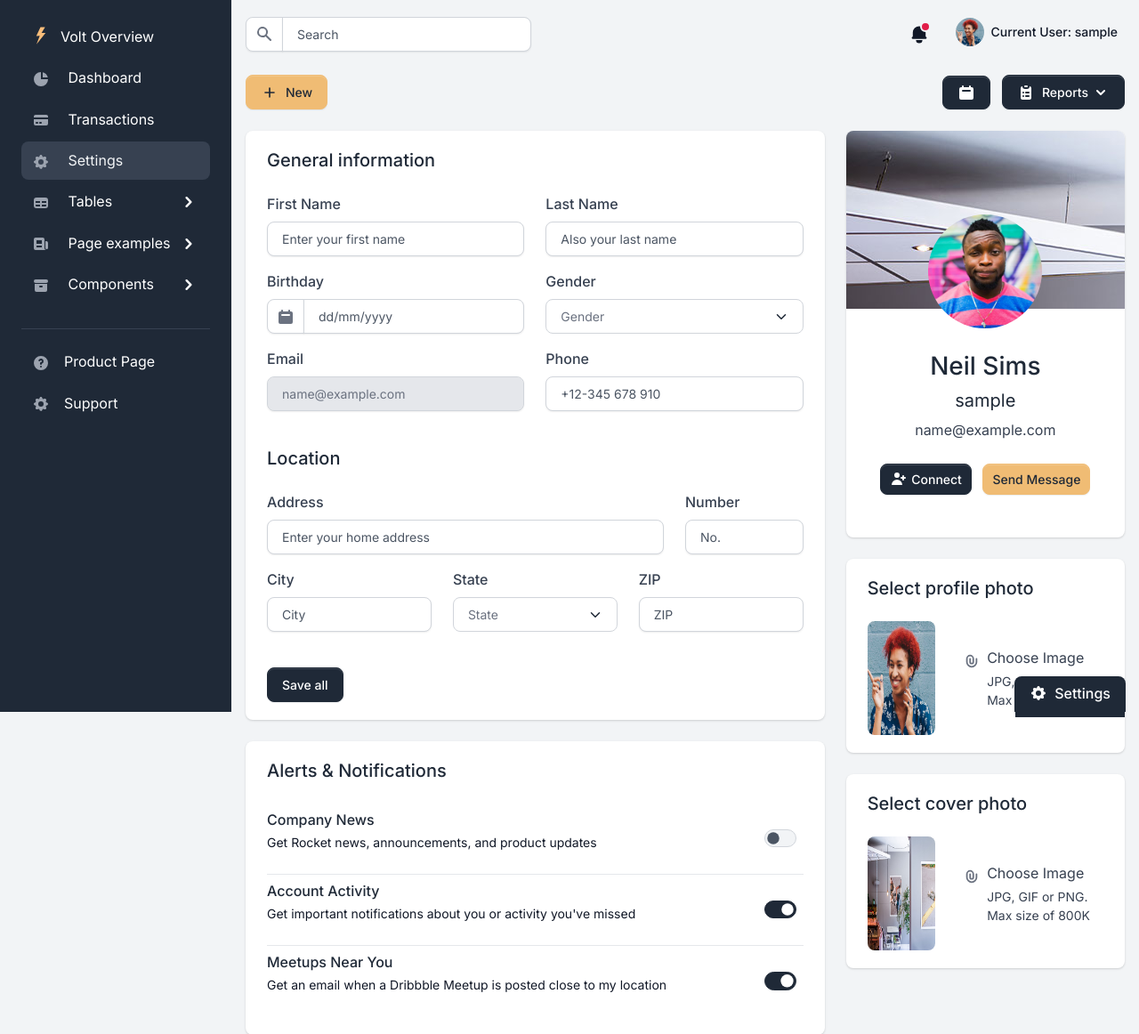
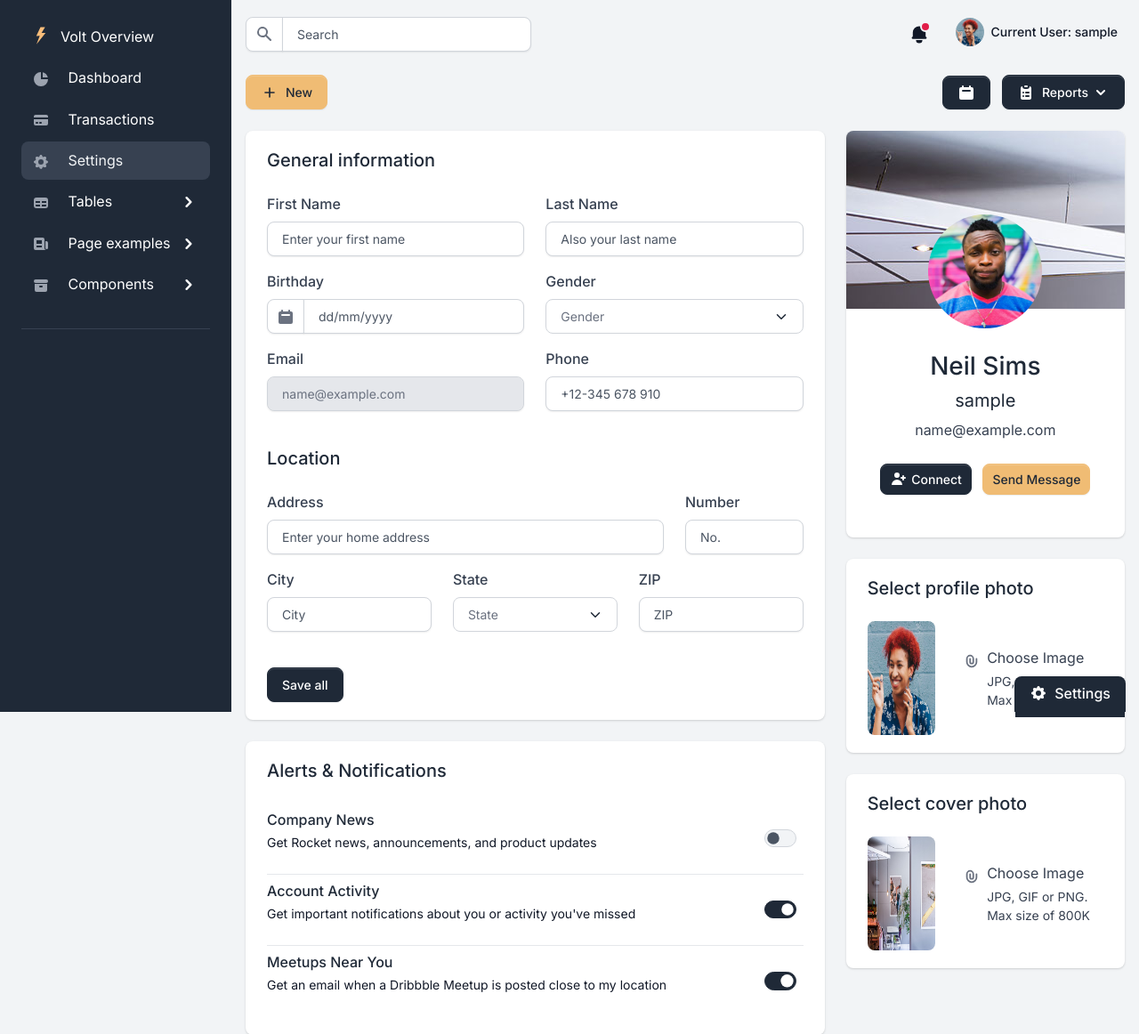
Before and after one commit to NaffanDroo/weathery, a Flask app: page /settings.html in a window 1280 px wide. Shown: the top 1162 px of the page at 89% size. Run offline with Flask 2, Linux system fonts and the light colour scheme; the visitor is signed in with stand-in values (Sample User, id 1); data comes from the database, SQL or seed files in the repository; some libraries are stand-ins or nearby versions.

Commit message:
Strip out some stuff

```diff
--- a/weathery/templates/includes/sidebar.html
+++ b/weathery/templates/includes/sidebar.html
@@ -236,31 +236,6 @@
         </div>
       </li>
       <li role="separator" class="dropdown-divider mt-4 mb-3 border-gray-700"></li>
-      <li class="nav-item">
-        <a href="https://appseed.us/admin-dashboards/flask-dashboard-volt" target="_blank"
-          class="nav-link d-flex align-items-center">
-          <span class="sidebar-icon">
-            <svg class="icon icon-xs me-2" fill="currentColor" viewBox="0 0 20 20" xmlns="http://www.w3.org/2000/svg">
-              <path fill-rule="evenodd"
-                d="M18 10a8 8 0 11-16 0 8 8 0 0116 0zm-8-3a1 1 0 00-.867.5 1 1 0 11-1.731-1A3 3 0 0113 8a3.001 3.001 0 01-2 2.83V11a1 1 0 11-2 0v-1a1 1 0 011-1 1 1 0 100-2zm0 8a1 1 0 100-2 1 1 0 000 2z"
-                clip-rule="evenodd"></path>
-            </svg>
-          </span>
-          <span class="sidebar-text">Product Page</span>
-        </a>
-      </li>
-      <li class="nav-item">
-        <a target="_blank" href="https://appseed.us/support" class="nav-link d-flex align-items-center">
-          <span class="sidebar-icon">
-            <svg class="icon icon-xs me-2" fill="currentColor" viewBox="0 0 20 20" xmlns="http://www.w3.org/2000/svg">
-              <path fill-rule="evenodd"
-                d="M11.49 3.17c-.38-1.56-2.6-1.56-2.98 0a1.532 1.532 0 01-2.286.948c-1.372-.836-2.942.734-2.106 2.106.54.886.061 2.042-.947 2.287-1.561.379-1.561 2.6 0 2.978a1.532 1.532 0 01.947 2.287c-.836 1.372.734 2.942 2.106 2.106a1.532 1.532 0 012.287.947c.379 1.561 2.6 1.561 2.978 0a1.533 1.533 0 012.287-.947c1.372.836 2.942-.734 2.106-2.106a1.533 1.533 0 01.947-2.287c1.561-.379 1.561-2.6 0-2.978a1.532 1.532 0 01-.947-2.287c.836-1.372-.734-2.942-2.106-2.106a1.532 1.532 0 01-2.287-.947zM10 13a3 3 0 100-6 3 3 0 000 6z"
-                clip-rule="evenodd"></path>
-            </svg>
-          </span>
-          <span class="sidebar-text">Support</span>
-        </a>
-      </li>
     </ul>
   </div>
 </nav>
```
